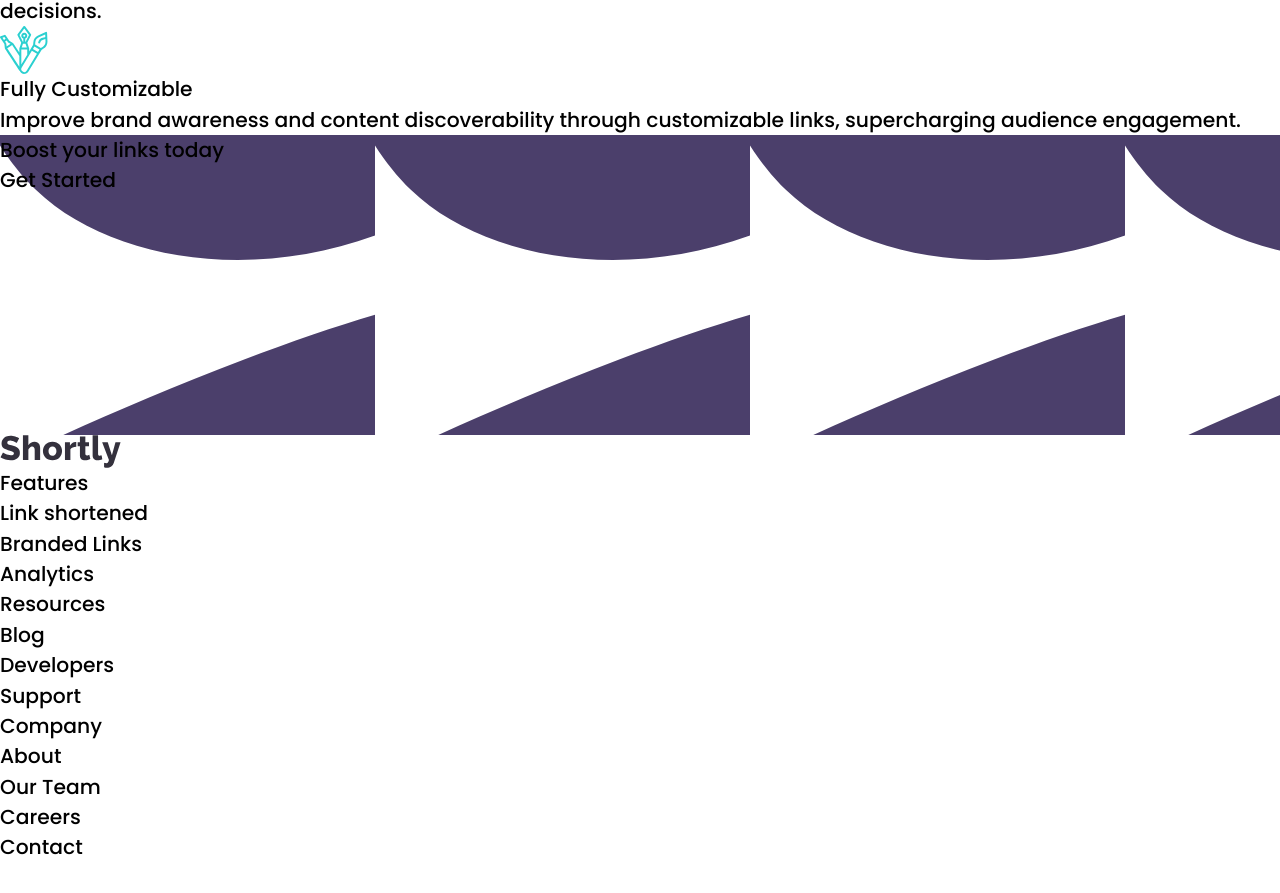
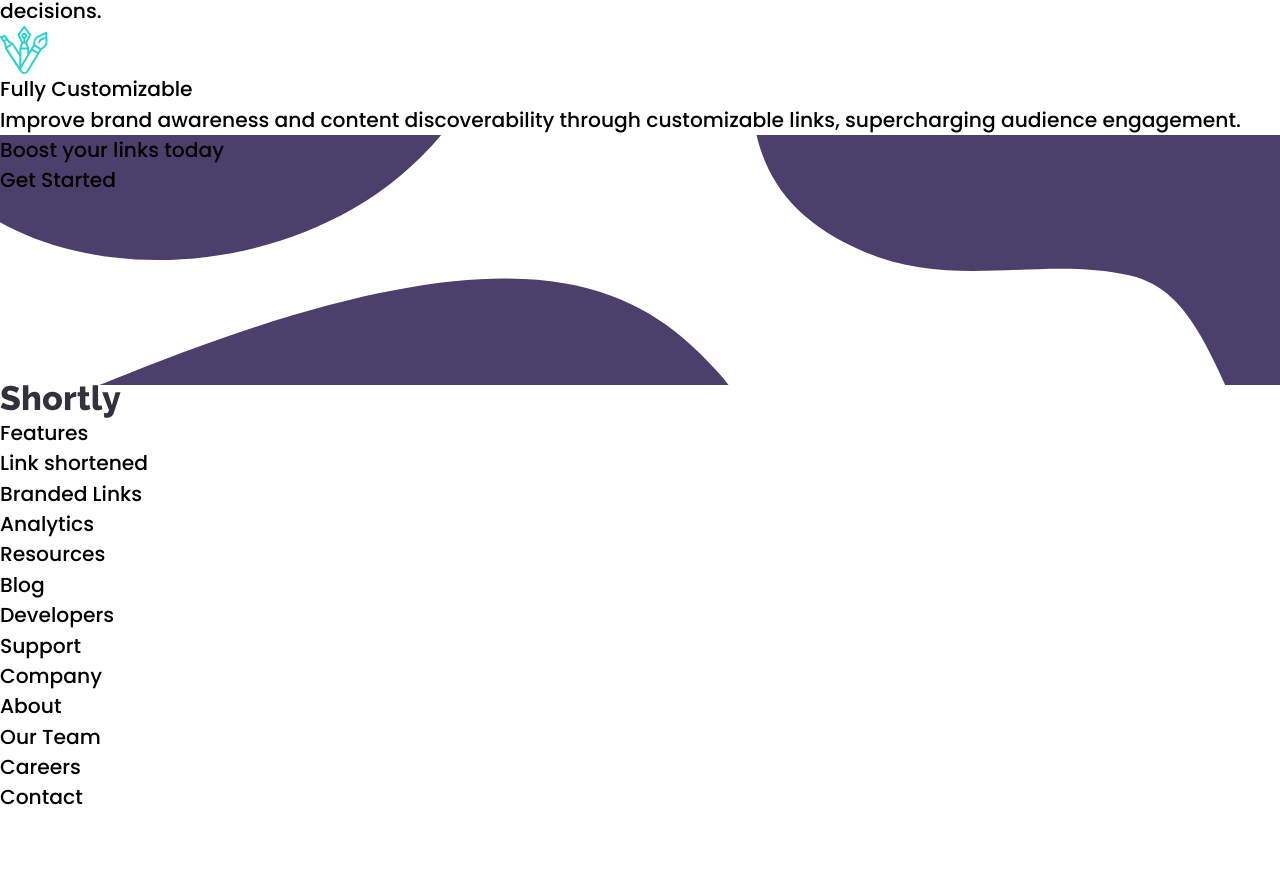
Before and after one commit to davidG199/acortador-de-urls, a React (Vite) app: page / in a window 1280 px wide. Shown: the part 935-1828 px from the top of the page. Built offline with nearby package versions, Linux system fonts and the light colour scheme.

Commit message:
footer responsive

```diff
--- a/src/App.css
+++ b/src/App.css
@@ -20,3 +20,11 @@
   background: url(../images/bg-boost-mobile.svg);
   min-height: 300px;
 }
+
+@media (min-width: 768px) {
+  .boost{
+    background: url(../images/bg-boost-desktop.svg) no-repeat center;
+    min-height: 250px;
+  }
+
+}
--- a/src/App.jsx
+++ b/src/App.jsx
@@ -31,8 +31,8 @@
         </section>
         <Boost />
       </main>
-      <footer className="bg-[var(--Very-Dark-Violet)] py-10">
-        <Footer/>
+      <footer className="bg-[var(--Very-Dark-Violet)] py-10 md:py-16 md:px-10">
+        <Footer />
       </footer>
     </>
   );
--- a/src/components/footer.jsx
+++ b/src/components/footer.jsx
@@ -6,20 +6,27 @@
 
 function Footer() {
   return (
-    <div className=" w-full grid grid-cols-1 justify-items-center gap-10">
-      <picture>
-        <img src={logo} alt="logo" />
-      </picture>
-      <div className="text-center">
-        <h3 className="text-white font-bold tracking-wide text-base">Features</h3>
+    <div
+      className="
+    w-full
+    grid grid-cols-1 sm:grid-cols-2 md:grid-cols-3 lg:grid-cols-5
+    justify-items-center
+    gap-10 md:gap-0"
+    >
+      <img src={logo} alt="logo" />
+
+      <div className="text-center md:text-left">
+        <h3 className="text-white font-bold tracking-wide text-base md:mb-6">
+          Features
+        </h3>
         <ul>
           <li className="text-[var(--Gray)] text-sm mt-3">Link shortened</li>
           <li className="text-[var(--Gray)] text-sm mt-3">Branded Links</li>
           <li className="text-[var(--Gray)] text-sm mt-3">Analytics</li>
         </ul>
       </div>
-      <div className="text-center">
-        <h3 className="text-white font-bold tracking-wide text-base">
+      <div className="text-center md:text-left">
+        <h3 className="text-white font-bold tracking-wide text-base md:mb-6">
           Resources
         </h3>
         <ul>
@@ -28,8 +35,10 @@
           <li className="text-[var(--Gray)] text-sm mt-3">Support</li>
         </ul>
       </div>
-      <div className="text-center">
-        <h3 className="text-white font-bold tracking-wide text-base">Company</h3>
+      <div className="text-center md:text-left">
+        <h3 className="text-white font-bold tracking-wide text-base md:mb-6">
+          Company
+        </h3>
         <ul>
           <li className="text-[var(--Gray)] text-sm mt-3">About</li>
           <li className="text-[var(--Gray)] text-sm mt-3">Our Team</li>
@@ -37,7 +46,7 @@
           <li className="text-[var(--Gray)] text-sm mt-3">Contact</li>
         </ul>
       </div>
-      <div className="text-center mt-5">
+      <div className="text-center mt-5 md:mt-0">
         <ul className="flex items-center gap-5">
           <li>
             <img src={facebook} alt="facebook" />
```
